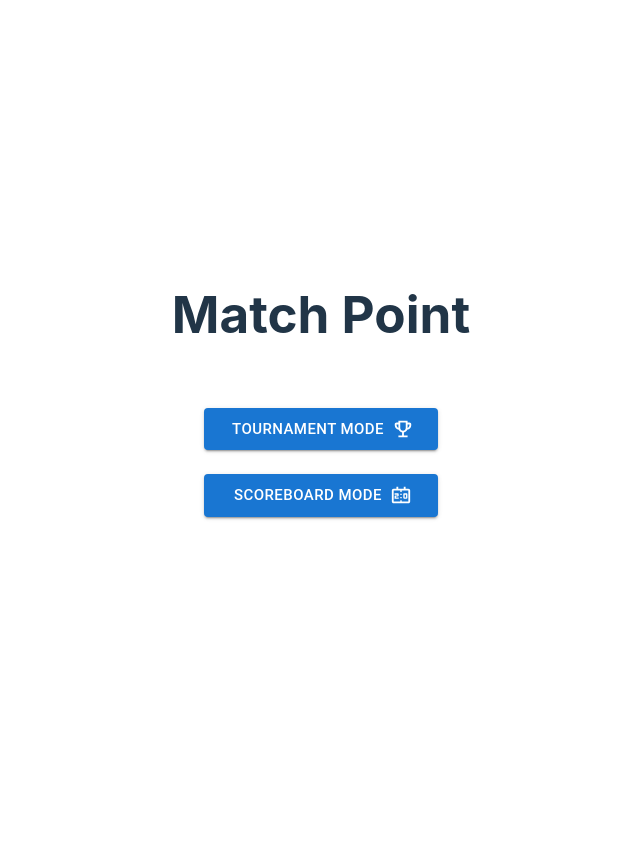
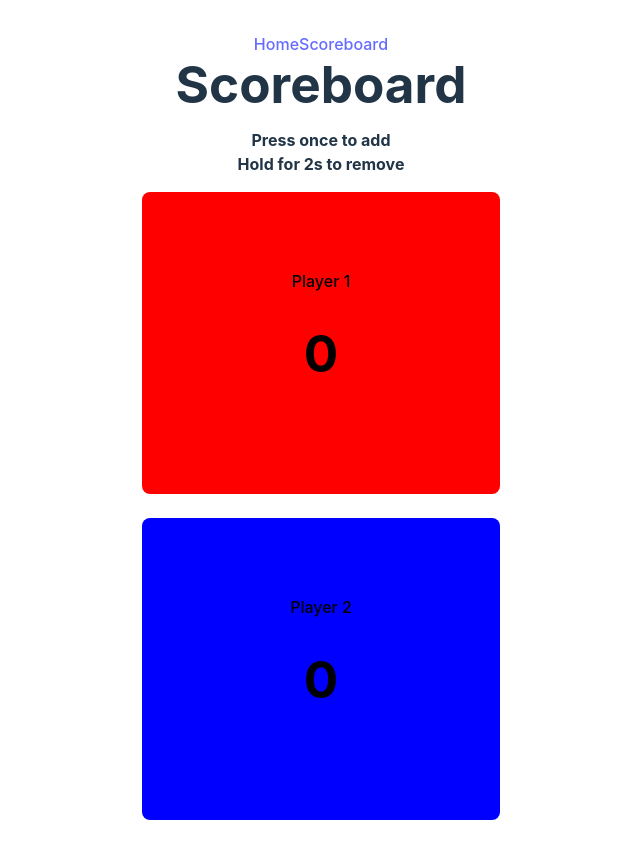
Before and after one commit to christianrazul/matchpoint, a React (Vite) app: page /scoreboard in a window 1280 px wide. Shown: the whole page, without its empty margins (319-959 px from the left). Before the commit the page ends 800 px from the top, so only its background shows below. Built offline with nearby package versions, Linux system fonts and the light colour scheme.

Commit message:
Added initial styling to Scoreboard

```diff
--- a/src/App.tsx
+++ b/src/App.tsx
@@ -1,11 +1,24 @@
+import { BrowserRouter, NavLink, Route, Routes } from 'react-router-dom';
 import './App.css';
 import ModeSelector from './components/ModeSelector';
+import LandingPage from './pages/LandingPage';
+import ScoreboardPage from './pages/ScoreboardPage';
 
 function App() {
   return (
     <>
-      <h1>Match Point</h1>
-      <ModeSelector />
+      <BrowserRouter>
+        <header>
+          <nav>
+            <NavLink to='/'>Home</NavLink>
+            <NavLink to='/scoreboard'>Scoreboard</NavLink>
+          </nav>
+        </header>
+        <Routes>
+          <Route index element={<LandingPage />} />
+          <Route path='/scoreboard' element={<ScoreboardPage />} />
+        </Routes>
+      </BrowserRouter>
     </>
   );
 }
--- /dev/null
+++ b/src/components/ScoreBox.tsx
@@ -0,0 +1,23 @@
+import React, { useState } from 'react';
+
+interface Props {
+  player: number;
+}
+
+const ScoreBox = ({ player }: Props) => {
+  const [score, setScore] = useState(0);
+
+  const playerColor = player === 1 ? 'red' : 'blue';
+
+  return (
+    <button
+      onClick={() => setScore(score + 1)}
+      style={{ width: '358px', height: '302px', backgroundColor: playerColor }}
+    >
+      Player {player}
+      <h1>{score}</h1>
+    </button>
+  );
+};
+
+export default ScoreBox;
--- a/src/pages/LandingPage.tsx
+++ b/src/pages/LandingPage.tsx
@@ -1,7 +1,12 @@
-import React from 'react';
+import ModeSelector from '../components/ModeSelector';
 
 const LandingPage = () => {
-  return <div></div>;
+  return (
+    <div>
+      <h1>Match Point</h1>
+      <ModeSelector />
+    </div>
+  );
 };
 
 export default LandingPage;
--- a/src/pages/ScoreboardPage.tsx
+++ b/src/pages/ScoreboardPage.tsx
@@ -0,0 +1,28 @@
+import ScoreBox from '../components/ScoreBox';
+
+const ScoreboardPage = () => {
+  return (
+    <>
+      <div>
+        <h1 style={{ margin: '0' }}>Scoreboard</h1>
+        <div
+          style={{
+            display: 'flex',
+            flexDirection: 'column',
+            justifyContent: 'flex-start',
+            padding: '1rem',
+          }}
+        >
+          <h4 style={{ margin: '0' }}>Press once to add</h4>
+          <h4 style={{ margin: '0' }}>Hold for 2s to remove</h4>
+        </div>
+      </div>
+      <div style={{ display: 'flex', flexDirection: 'column', gap: '24px' }}>
+        <ScoreBox player={1} />
+        <ScoreBox player={2} />
+      </div>
+    </>
+  );
+};
+
+export default ScoreboardPage;
```
